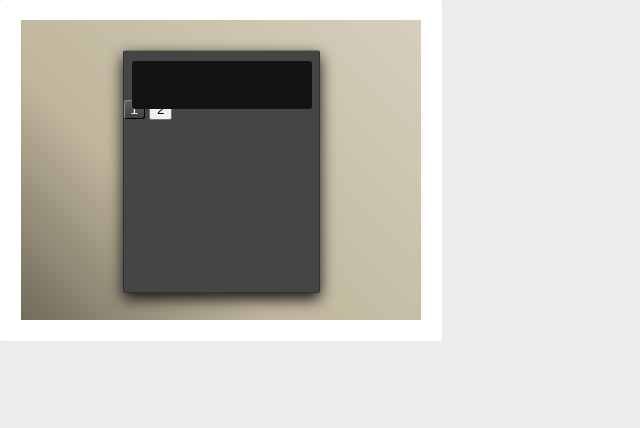
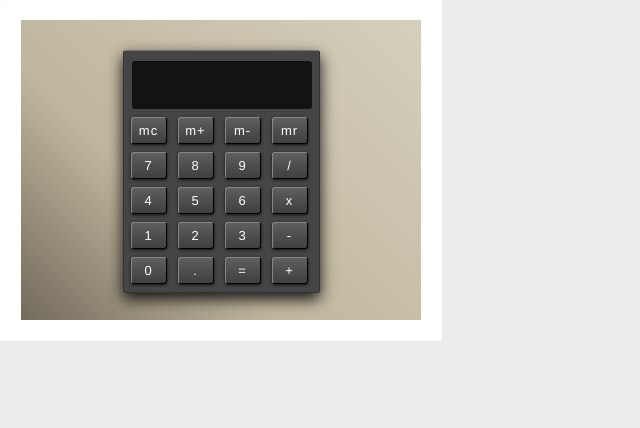
Before and after one commit to ccampos/calculator, a plain HTML site: page index.html in a window 1280 px wide. Shown: the whole page, without its empty margins (0-640 px from the left). Drawn offline with Linux system fonts and the light colour scheme.

Commit message:
position keys - first draft

```diff
--- a/index.html
+++ b/index.html
@@ -7,18 +7,32 @@
     <div class='container'>
         <div class='room'>
             <div class='desk'>
+                <!-- box-shadow: inset 0 1px 0 color;
+                -->
                 <div class='calculator'>
-                    <input  class='display'
+                    <input class='display'
                     type='text'
                     maxlength="10" />
-                    <div class='keys'>
-                        <button>1</button>
-                        <input type='button' value='2' />
-                        <!--
-                            startColor: #5f5f5f
-                            middleColor: #505050
-                            endColor: #404040
-                    </div>
+                    <button>mc</button>
+                    <button>m+</button>
+                    <button>m-</button>
+                    <button>mr</button>
+                    <button>7</button>
+                    <button>8</button>
+                    <button>9</button>
+                    <button>/</button>
+                    <button>4</button>
+                    <button>5</button>
+                    <button>6</button>
+                    <button>x</button>
+                    <button>1</button>
+                    <button>2</button>
+                    <button>3</button>
+                    <button>-</button>
+                    <button>0</button>
+                    <button>.</button>
+                    <button>=</button>
+                    <button>+</button>
                 </div>
             </div>
         </div>
--- a/style/calculator.less
+++ b/style/calculator.less
@@ -28,10 +28,10 @@
     filter: progid:DXImageTransform.Microsoft.gradient( startColorstr='@colorStopB', endColorstr='@colorStopE',GradientType=1 ); /* IE6-9 fallback on horizontal gradient */
 }
 
-.box-shadow() {
-    -webkit-box-shadow: 0px 6px 15px 0px #111111;
-    -moz-box-shadow: 0px 6px 15px 0px #111111;
-    box-shadow: 0px 6px 15px 0px #111111;
+.box-shadow(@horiz, @vert, @blur, @spread, @shadow) {
+    -webkit-box-shadow: @horiz @vert @blur @spread @shadow;
+    -moz-box-shadow: @horiz @vert @blur @spread @shadow;
+    box-shadow: @horiz @vert @blur @spread @shadow;
 }
 
 body {
@@ -59,7 +59,7 @@ p {
             position: relative;
             top: 20px;
             .calculator {
-                .box-shadow;
+                .box-shadow(0px, 6px, 15px, 0px, #111111);
                 .round-corners;
                 background: #454545;
                 border: 1px solid #333333;
@@ -81,26 +81,29 @@ p {
                     font-weight: 200;
                     height: 46px;
                     letter-spacing: 1px;
+                    margin: 10px 0 0 8px;
                     width: 176px;
-                    position: relative;
-                    left: 8px;
                     // to see text without cursor
                     text-shadow: 0px 0px 1px #f3f3f3;
-                    top: 10px;
                 }
-                .keys {
-                    height: 167px;
-                    width: 176px;
+
                 button {
+                    .box-shadow(0px, 1px, 3px, 0px, #111111);
                     .gradient-linear(#5f5f5f, #505050, #404040);
                     .round-corners;
                     border-width: 1px;
                     border-color: #333333;
                     color: #ffffff;
-                        margin: 0;
+                    font-family: Helvetica Neue;
+                    font-size: 13px;
+                    height: 27px;
+                    letter-spacing: 1px;
+                    margin: 8px 0 0 7px;
+                    width: 36px;
+
+                    position: relative;
                 }
             }
         }
     }
 }
-}
```
Also changed, not shown: style/calculator.css. Lines whose indentation alone changed are shown as unchanged.
